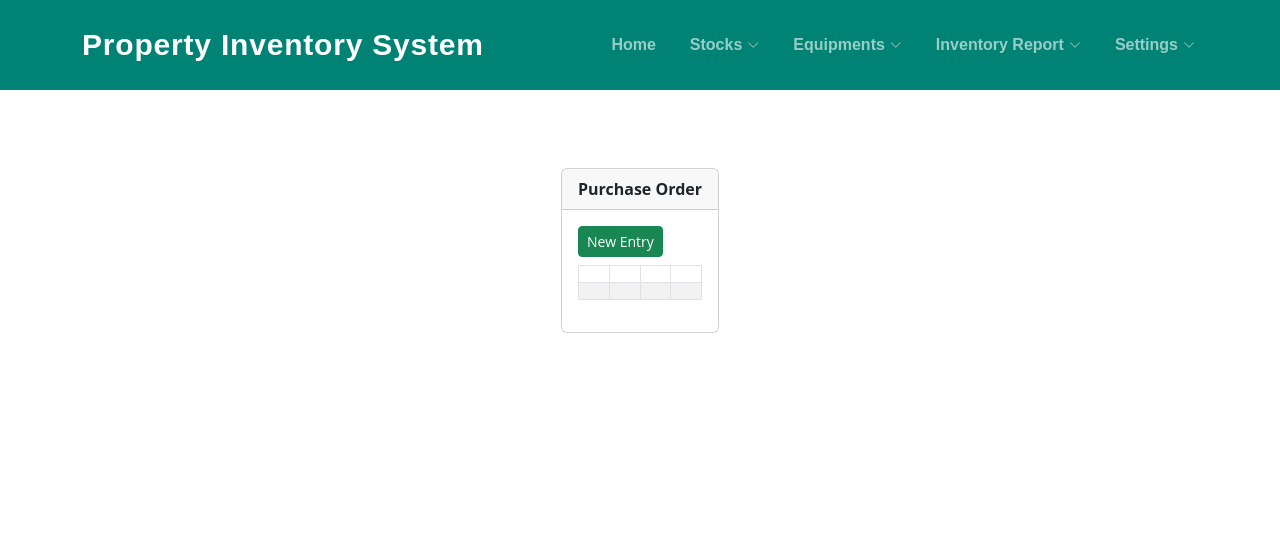
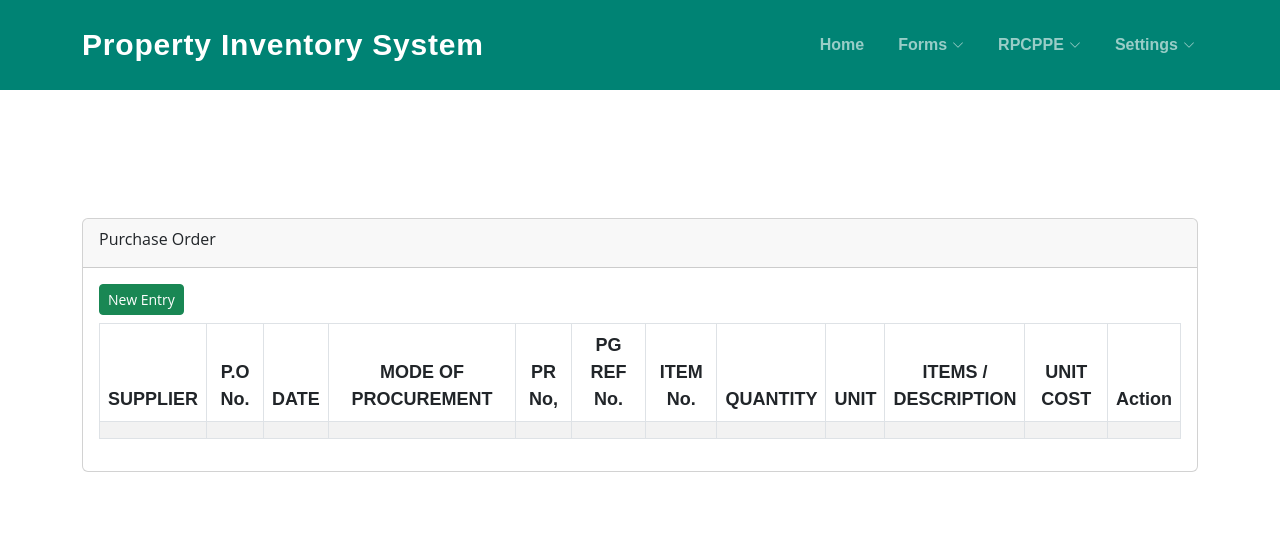
Before and after one commit to elloso/pisystem, a CodeIgniter app: page /pisystem/purchase in a window 1280 px wide. Shown: the top 537 px of the page. Run offline with CodeIgniter, Linux system fonts and the light colour scheme; lists and menus that the app fills with data are empty; some libraries are stand-ins or nearby versions.

Commit message:
10192023 11:25AM

```diff
--- a/application/controllers/Post_Controller.php
+++ b/application/controllers/Post_Controller.php
@@ -9,37 +9,37 @@ class Post_Controller extends CI_Controller{
     }
     public function PurchaseOrder(){
         $this->load->view('template/header');
-        $this->load->view('stocks/po');
+        $this->load->view('forms/po');
         $this->load->view('template/footer');
     }
 
     public function InspectionAcceptance(){
         $this->load->view('template/header');
-        $this->load->view('stocks/iar');
+        $this->load->view('forms/iar');
         $this->load->view('template/footer');
     }
 
     public function PropertyAcknowledgement(){
         $this->load->view('template/header');
-        $this->load->view('stocks/pal');
+        $this->load->view('forms/pal');
         $this->load->view('template/footer');
     }
 
     public function InventoryCustodian(){
         $this->load->view('template/header');
-        $this->load->view('stocks/icl');
+        $this->load->view('forms/icl');
         $this->load->view('template/footer');
     }
 
     public function PropertyCard(){
         $this->load->view('template/header');
-        $this->load->view('stocks/pcl');
+        $this->load->view('forms/pcl');
         $this->load->view('template/footer');
     }
 
     public function StockCard(){
         $this->load->view('template/header');
-        $this->load->view('stocks/stock');
+        $this->load->view('forms/stock');
         $this->load->view('template/footer');
     }
 
--- a/application/views/auth/login.php
+++ b/application/views/auth/login.php
@@ -36,8 +36,8 @@
             <div class="col-xl-5 col-md-8">
               <div class="bg-secondary rounded shadow-5-strong p-5 login-opacity">
                 <div class="form-floating mb-4 rounded">
-                  <input type="email" id="form1Example1" name="username" class="form-control bg-secondary" />
-                  <label class="form-label" for="form1Example1">Username :</label>
+                  <input type="email" id="form1Example1" name="Email" class="form-control bg-secondary" />
+                  <label class="form-label" for="form1Example1">Email Address :</label>
                 </div>
                 <div class="form-floating mb-4 rounded">
                   <input type="password" id="form1Example2" name="password" class="form-control bg-secondary" />
--- /dev/null
+++ b/application/views/forms/po.php
@@ -0,0 +1,119 @@
+<div class="container justify-content-center align-items-center container_table" style="min-height: 40vh;">
+    <div class="card" style="max-width: 1500px;">
+        <div class="card-header">
+            <div class="card-title">Purchase Order</div>
+        </div>
+        <div class="card-body">
+            <div class="table-responsive">
+                <table id="data-table-iar" class="table table-striped table-bordered">
+                    <button type="button" class="btn btn-success btn-sm mb-2" data-bs-toggle="modal" data-bs-target="#Modal_InspectionAcceptance">
+                         New Entry
+                    </button>
+                    <thead>
+                        <tr>
+                            <th>SUPPLIER</th>
+                            <th>P.O No.</th>
+                            <th>DATE</th>
+                            <th>MODE OF PROCUREMENT</th>
+                            <th>PR No,</th>
+                            <th>PG REF No.</th>
+                            <th>ITEM No.</th>
+                            <th>QUANTITY</th>
+                            <th>UNIT</th>
+                            <th>ITEMS / <br/> DESCRIPTION</th>
+                            <th>UNIT COST</th>
+                            <th>Action</th>
+                        </tr>
+                    </thead>
+                    <tbody>
+                        <tr>
+                            <td></td>
+                            <td></td>
+                            <td></td>
+                            <td></td>
+                            <td></td>
+                            <td></td>
+                            <td></td>
+                            <td></td>
+                            <td></td>
+                            <td></td>
+                            <td></td>
+                            <td></td>
+                        </tr>
+                        <!-- Add more table rows here -->
+                    </tbody>
+                 </table>
+            </div>
+        </div>
+    </div>
+</div>
+
+<!-- Modal -->
+<div class="modal fade" id="Modal_InspectionAcceptance" data-bs-backdrop="static" data-bs-keyboard="false" tabindex="-1" aria-labelledby="staticBackdropLabel" aria-hidden="true">
+  <div class="modal-dialog modal-lg">
+    <div class="modal-content">
+      <div class="modal-header">
+        <h1 class="modal-title fs-5" id="Modal_InspectionAcceptanceLabel">Purchase Order</h1>
+        <button type="button" class="btn-close" data-bs-dismiss="modal" aria-label="Close"></button>
+      </div>
+      <div class="modal-body">
+        <div class="row">
+          <div class="col-lg-6 col-xl-6">
+            <div class="form-floating mb-2">
+                <input type="text" id="txtSupplier" class="form-control" name="txtSupplier" >
+                <label class="form-label" for="txtSupplier">Supplier :</label>
+            </div>
+            <div class="form-floating mb-2">
+                <input type="text" id="txtPONumber" class="form-control" name="txtPONumber" >
+                <label class="form-label" for="txtPONumber">P.O Number :</label>
+            </div>
+            <div class="form-floating mb-2">
+                <input id="txtDate" class="form-control" name="txtDate" type="date" />
+                <label class="form-label" for="txtDate">Date :</label>
+            </div>
+            <div class="form-floating mb-2">
+                <input type="text" id="txtMOP" class="form-control" name="txtMOP" >
+                <label class="form-label" for="txtMOP">Mode of Procurement:</label>
+            </div>
+            <div class="form-floating mb-2">
+                <input type="text" id="txtPRNumber" class="form-control" name="txtPRNumber" >
+                <label class="form-label" for="txtPRNumber">Purchase Request Number:</label>
+            </div>
+            <div class="form-floating mb-2">
+                <input type="text" id="txtPGEFNumber" class="form-control" name="txtPGEFNumber" >
+                <label class="form-label" for="txtPGEFNumber">PG REF Number:</label>
+            </div>
+          </div>
+
+          <div class="col-lg-6 col-xl-6">
+            <div class="form-floating mb-2">
+                  <input type="text" id="txtSupplier" class="form-control" name="txtSupplier" >
+                  <label class="form-label" for="txtSupplier">Item No. :</label>
+              </div>
+              <div class="form-floating mb-2">
+                  <input type="text" id="txtPONumber" class="form-control" name="txtPONumber" >
+                  <label class="form-label" for="txtPONumber">Quantity :</label>
+              </div>
+              <div class="form-floating mb-2">
+                  <input type="text" id="txtPONumber" class="form-control" name="txtPONumber" >
+                  <label class="form-label" for="txtPONumber">Unit :</label>
+              </div>
+              <div class="form-floating mb-2">
+                  <input type="text" id="txtMOP" class="form-control" name="txtMOP" >
+                  <label class="form-label" for="txtMOP">Items / Description:</label>
+              </div>
+              <div class="form-floating mb-2">
+                  <input type="text" id="txtPRNumber" class="form-control" name="txtPRNumber" >
+                  <label class="form-label" for="txtPRNumber">Unit Cost:</label>
+              </div>
+
+          </div>
+        </div>
+      </div> <!-- End Modal body -->
+      <div class="modal-footer">
+        <button type="button" class="btn btn-danger" data-bs-dismiss="modal">Close</button>
+        <button type="button" class="btn btn-primary">Submit</button>
+      </div>
+    </div>
+  </div>
+</div>
--- a/application/views/stocks/po.php
+++ /dev/null
@@ -1,31 +0,0 @@
-<div class="container d-flex justify-content-center align-items-center" style="min-height: 40vh;">
-    <div class="card" style="max-width: 2000px;">
-        <div class="card-header">
-            <strong class="card-title">Purchase Order</strong>
-        </div>
-        <div class="card-body">
-            <table id="data-table-po" class="table table-striped table-bordered">
-                <button class="btn btn-success btn-sm mb-2">
-                    New Entry
-                </button>
-                <thead>
-                    <tr>
-                        <th></th>
-                        <th></th>
-                        <th></th>
-                        <th></th>
-
-                    </tr>
-                </thead>
-                <tbody>
-                    <tr>
-                        <td></td>
-                        <td></td>
-                        <td></td>
-                        <td></td>
-                    </tr>
-                </tbody>
-            </table>
-        </div>
-    </div>
-</div>
--- a/application/views/template/footer.php
+++ b/application/views/template/footer.php
@@ -1,15 +1,16 @@
 
 
  <!-- Vendor JS Files -->
-<script type="text/javascript" src="assets/js/bootstrap.bundle.min.jss"></script>
-<script src="assets/vendor/aos/aos.js"></script>
-<script src="assets/vendor/glightbox/js/glightbox.min.js"></script>
-<script src="assets/vendor/purecounter/purecounter_vanilla.js"></script>
-<script src="assets/vendor/swiper/swiper-bundle.min.js"></script>
-<script src="assets/vendor/isotope-layout/isotope.pkgd.min.js"></script>
-<script src="assets/vendor/php-email-form/validate.js"></script>
+<script type="text/javascript" src="<?php echo base_url(); ?>assets/js/bootstrap.bundle.min.js"></script>
+<script src="<?php echo base_url(); ?>assets/vendor/aos/aos.js"></script>
+<script src="<?php echo base_url(); ?>assets/vendor/glightbox/js/glightbox.min.js"></script>
+<script src="<?php echo base_url(); ?>assets/vendor/purecounter/purecounter_vanilla.js"></script>
+<script src="<?php echo base_url(); ?>assets/vendor/swiper/swiper-bundle.min.js"></script>
+<script src="<?php echo base_url(); ?>assets/vendor/isotope-layout/isotope.pkgd.min.js"></script>
+<script src="<?php echo base_url(); ?>assets/vendor/php-email-form/validate.js"></script>
 
-  <!-- Template Main JS File -->
-  <script src="assets/js/main.js"></script>
+<!-- Template Main JS File -->
+<script src="<?php echo base_url(); ?>assets/js/main.js"></script>
+
 </body>
 </html>
--- a/application/views/template/header.php
+++ b/application/views/template/header.php
@@ -7,19 +7,26 @@
     <title>Suppy Inventory System</title>
 
     <!-- bootstrap 5.3.1 -->
-    <link rel="stylesheet" href="assets/css/bootstrap.min.css" />
-    <link rel="stylesheet" href="assets/css/style.css" />
-
-    <!-- Vendor CSS Files -->
-    <link href="assets/vendor/bootstrap/css/bootstrap.min.css" rel="stylesheet">
-    <link href="assets/vendor/bootstrap-icons/bootstrap-icons.css" rel="stylesheet">
-    <link href="assets/vendor/aos/aos.css" rel="stylesheet">
-    <link href="assets/vendor/glightbox/css/glightbox.min.css" rel="stylesheet">
-    <link href="assets/vendor/swiper/swiper-bundle.min.css" rel="stylesheet">
+    <link rel="stylesheet" href="<?php echo base_url(); ?>assets/css/bootstrap.min.css"/>
+    <link rel="stylesheet" type="text/css" href="<?php echo base_url(); ?>assets/css/style.css"/>
+    <link href="<?php echo base_url(); ?>assets/vendor/bootstrap-icons/bootstrap-icons.css" rel="stylesheet">
+    <link href="<?php echo base_url(); ?>assets/vendor/aos/aos.css" rel="stylesheet">
+    <link href="<?php echo base_url(); ?>assets/vendor/glightbox/css/glightbox.min.css" rel="stylesheet">
+    <link href="<?php echo base_url(); ?>assets/vendor/swiper/swiper-bundle.min.css" rel="stylesheet">
 
     <!-- Template Main CSS File -->
-    <link href="assets/css/main.css" rel="stylesheet">
+    <link href="<?php echo base_url(); ?>assets/css/main.css" rel="stylesheet">
+    <style>
+    th {
+      font-family: "Bahnschrift SemiCondensed", sans-serif;
+      font-size: 18px;
+      text-align: Center;
+    }
+    .container_table{
+      margin-top: 8rem;
 
+    }
+    </style>
 </head>
 <body>
 <header id="header" class="header d-flex align-items-center">
@@ -31,7 +38,7 @@
   <nav id="navbar" class="navbar">
     <ul>
       <li><a href="#hero">Home</a></li>
-      <li class="dropdown"><a href="#"><span>Stocks</span> <i class="bi bi-chevron-down dropdown-indicator"></i></a>
+      <li class="dropdown"><a href="#"><span>Forms</span> <i class="bi bi-chevron-down dropdown-indicator"></i></a>
         <ul>
           <li><a href="<?php echo base_url('purchase'); ?>">Purchase Order</a></li>
           <li><a href="<?php echo base_url('inspection'); ?>">Inspection / Acceptance Form</a></li>
@@ -41,14 +48,14 @@
           <li><a href="<?php echo base_url('stockcard'); ?>">Stock Card</a></li>
         </ul>
       </li>
-      <li class="dropdown"><a href="#"><span>Equipments</span> <i class="bi bi-chevron-down dropdown-indicator"></i></a>
+      <li class="dropdown"><a href="#"><span>RPCPPE</span> <i class="bi bi-chevron-down dropdown-indicator"></i></a>
         <ul>
-          <li><a href="#">Post Repair</a></li>
-          <li><a href="#">Property Inspection</a></li>
-          <li><a href="#">Waste Materials Reports</a></li>
+          <li><a href="#">Report 1</a></li>
+          <li><a href="#">Report 2</a></li>
+          <li><a href="#">Report 3</a></li>
         </ul>
       </li>
-      <li class="dropdown"><a href="#"><span>Inventory Report</span> <i class="bi bi-chevron-down dropdown-indicator"></i></a>
+      <!-- <li class="dropdown"><a href="#"><span>Inventory Report</span> <i class="bi bi-chevron-down dropdown-indicator"></i></a>
         <ul>
           <li><a href="#">Account Ledger</a></li>
           <li><a href="#">Condemn Summary</a></li>
@@ -57,7 +64,7 @@
           <li><a href="#">Disposed Asset Inventory</a></li>
           <li><a href="#">Undisposed Asset Inventory</a></li>
         </ul>
-      </li>
+      </li> -->
       <li class="dropdown"><a href="#"><span>Settings</span> <i class="bi bi-chevron-down dropdown-indicator"></i></a>
         <ul>
           <li><a href="#">Change Password</a></li>
```
Also changed, not shown: application/views/forms/iar.php (added, +56 -0 lines), application/views/forms/icl.php (added, +37 -0 lines), application/views/forms/pal.php (added, +37 -0 lines), application/views/forms/pcl.php (added, +37 -0 lines), application/views/forms/stock.php (added, +37 -0 lines), application/views/stocks/iar.php (deleted, +0 -31 lines), application/views/stocks/icl.php (deleted, +0 -31 lines), application/views/stocks/pal.php (deleted, +0 -31 lines), application/views/stocks/pcl.php (deleted, +0 -31 lines), application/views/stocks/stock.php (deleted, +0 -31 lines).
